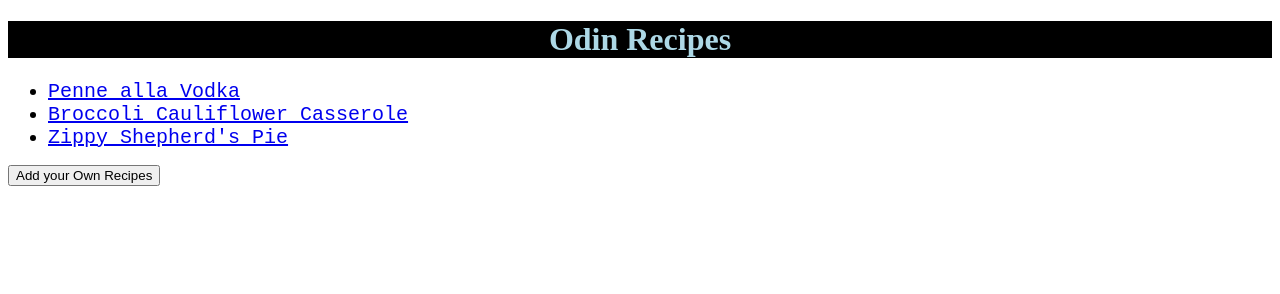
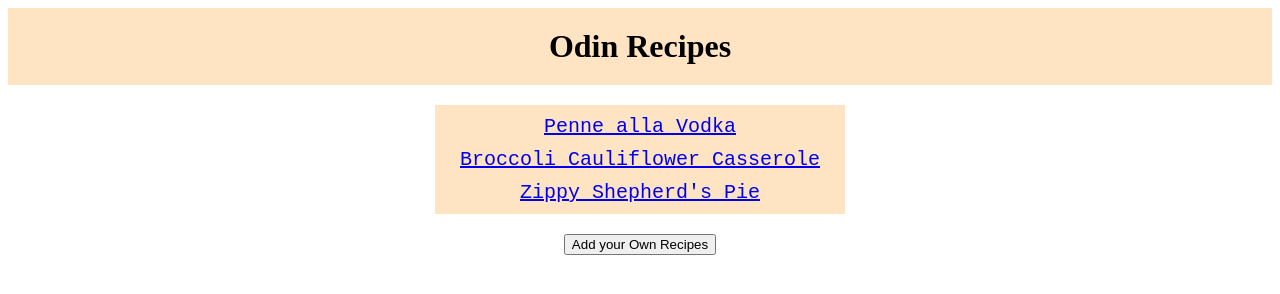
Before and after one commit to jbbyers/odin-recipes, a plain HTML site: page index.html in a window 1280 px wide. Drawn offline with Linux system fonts and the light colour scheme.

Commit message:
polished header title and links below changed color, font size and box sizing

```diff
--- a/index.html
+++ b/index.html
@@ -12,7 +12,7 @@
         <li class="link" id="two"> <a href="recipes/broccoli-cauliflower-casserole.html">Broccoli Cauliflower Casserole</a></li>
         <li class="link" id="three"> <a href="recipes/zippy-shepherds-pie.html">Zippy Shepherd's Pie</a></li>
     </ul>
-    <a rel="add your own recipes" href="pages/add-your-own.html">
+    <a class="ayo" rel="add your own recipes" href="pages/add-your-own.html">
         <button>Add your Own Recipes</button>
     </a>
 </body>
--- a/styles.css
+++ b/styles.css
@@ -1,16 +1,37 @@
 /* Home Page */
 
 .title {
-    color: lightblue;
+    color: black;
     font-family: 'Times New Roman', Times, serif;
-    background-color: black;
+    background-color: bisque;
+    padding: 20px;
+    text-align: center;
+    padding: 20px;
+    margin: auto;
+}
+ul {
+    list-style-type: none;
+    margin-left: none;
+    padding-left: none;
+    background-color: bisque;
+    text-align: center;
+    font-size: 20px;
+    font-family: 'Courier New', Courier, monospace;
+    padding: 5px;
+    width: 400px;
+    margin: 20px auto;
+}
+li {
+    margin-left: none;
+    padding-left: none;
+    padding: 5px;
+}
+
+.ayo {
+    display: block;
+    margin: auto;
     text-align: center;
 }
-.link {
-    font-size: 20px;
-    font-family: 'Courier New', Courier, monospace;
-}
-
 /* Add Your Own Recipe Page */
 
 .ayo-title {
```
